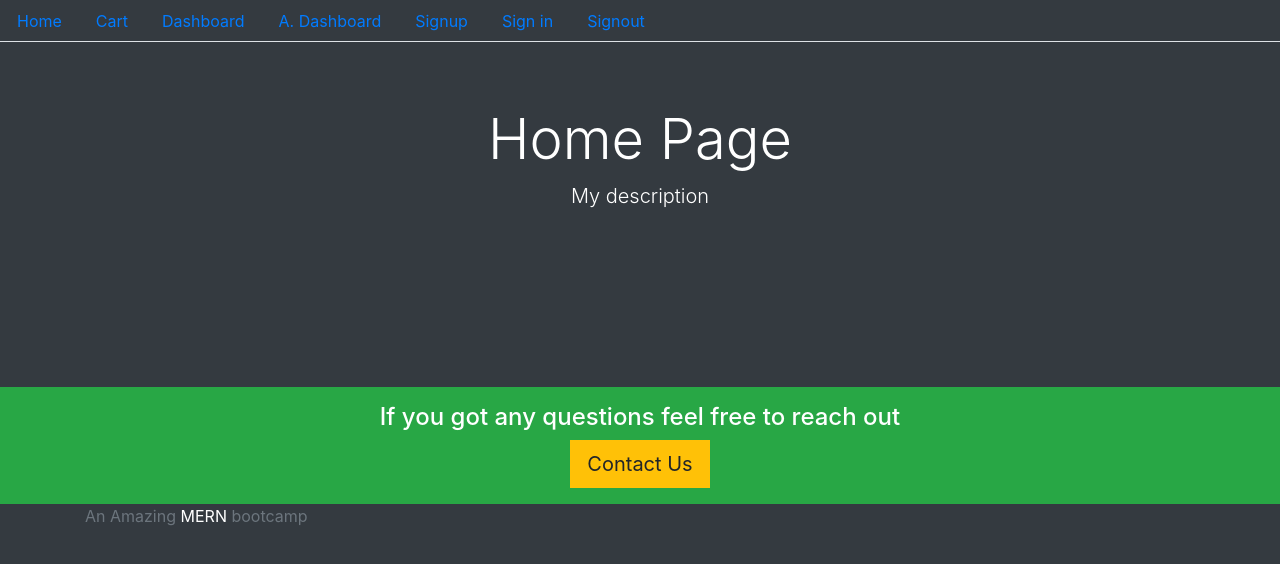
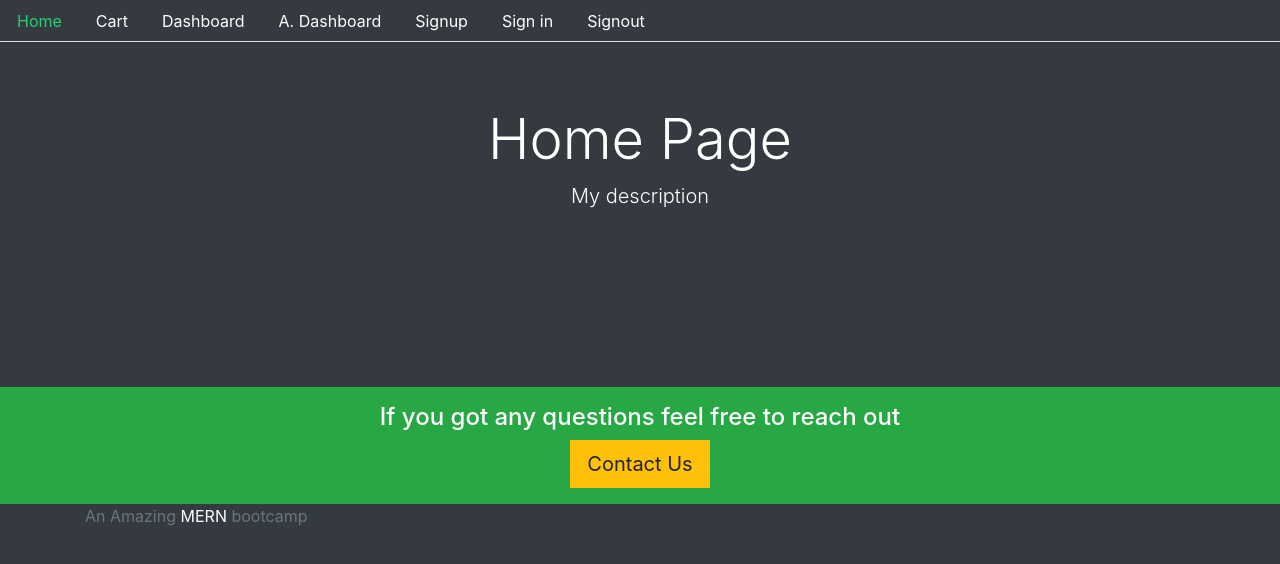
Before and after one commit to abhishekjain35/Tshirt-store, a React (Create React App) app in the folder projfrontend/: page / in a window 1280 px wide. Shown: the top 564 px of the page. Built offline with nearby package versions, Linux system fonts and the light colour scheme; no server answers.

Commit message:
Styling of Menu component and fixed routes

```diff
--- a/projfrontend/src/core/Menu.js
+++ b/projfrontend/src/core/Menu.js
@@ -1,41 +1,77 @@
 import React from "react";
 import { Link, withRouter } from "react-router-dom";
 
-const Menu = () => (
+const currentTab = (history, path) => {
+    if (history.location.pathname === path) {
+        return { color: "#2ecc72" };
+    } else {
+        return { color: "#FFFFFF" };
+    }
+};
+
+const Menu = ({ history }) => (
     <div>
         <ul className="nav nav-tabs bg-dark">
             <li className="nav-item">
-                <Link className="nav-link" to="/">
+                <Link
+                    style={currentTab(history, "/")}
+                    className="nav-link"
+                    to="/"
+                >
                     Home
                 </Link>
             </li>
             <li className="nav-item">
-                <Link className="nav-link" to="/">
+                <Link
+                    style={currentTab(history, "/cart")}
+                    className="nav-link"
+                    to="/cart"
+                >
                     Cart
                 </Link>
             </li>
             <li className="nav-item">
-                <Link className="nav-link" to="/">
+                <Link
+                    style={currentTab(history, "/user/dashboard")}
+                    className="nav-link"
+                    to="/user/dashboard"
+                >
                     Dashboard
                 </Link>
             </li>
             <li className="nav-item">
-                <Link className="nav-link" to="/">
+                <Link
+                    style={currentTab(history, "/admin/dashboard")}
+                    className="nav-link"
+                    to="/admin/dashboard"
+                >
                     A. Dashboard
                 </Link>
             </li>
             <li className="nav-item">
-                <Link className="nav-link" to="/">
+                <Link
+                    style={currentTab(history, "/signup")}
+                    className="nav-link"
+                    to="/signup"
+                >
                     Signup
                 </Link>
             </li>
             <li className="nav-item">
-                <Link className="nav-link" to="/">
+                <Link
+                    style={currentTab(history, "/signin")}
+                    className="nav-link"
+                    to="/signin"
+                >
                     Sign in
                 </Link>
             </li>
             <li className="nav-item">
-                <Link className="nav-link" to="/">
+                <Link
+                    style={currentTab(history, "/signout")}
+                    className="nav-link"
+                    to="/signout"
+                >
                     Signout
                 </Link>
             </li>
```
